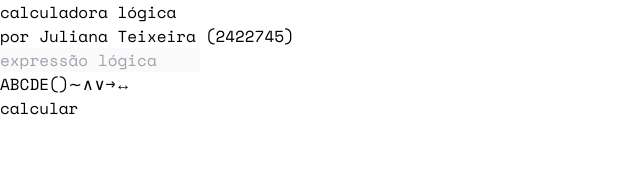
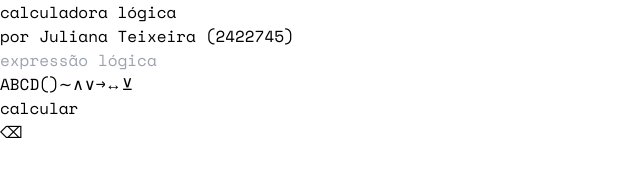
Before and after one commit to ajuteixeira/calculadora-logica, a React (Vite) app: page / in a window 1280 px wide. Shown: the top 194 px of the page, without its empty margins (0-640 px from the left). Built offline with nearby package versions, Linux system fonts and the light colour scheme.

Commit message:
reestruturação de componentes, ação nos botões

```diff
--- a/src/components/Button.jsx
+++ b/src/components/Button.jsx
@@ -1,19 +1,23 @@
-export default function Button(props) {
+export default function Button({ onClick, color, format, text }) {
   return (
     <button
+      onClick={() => onClick(text)}
       className={`
     ${
-      props.color === "default" &&
+      color === "default" &&
       "border border-[#c1afda] text-[#7e459b] bg-[#7927bd21] hover:bg-[#7927bd52]"
     }
-
-    ${props.color === "dark" && "text-white bg-[#7e459b] hover:bg-[#713d8b]"}
-    ${props.format === "default" && "w-[50px] h-[50px]"}
-    ${props.format === "large" && "w-full h-[50px]"}
+    ${
+      color === "red" &&
+      "border border-[#daafc7] text-[#bd2760] bg-[#bd276021] hover:bg-[#daafc7]"
+    }
+    ${color === "dark" && "text-white bg-[#7e459b] hover:bg-[#713d8b]"}
+    ${format === "default" && "w-[50px] h-[50px]"}
+    ${format === "medium" && "w-[112px] h-[50px]"}
+    ${format === "large" && "w-full h-[50px]"}
     `}
-      type={props.type}
     >
-      {props.children}
+      {text}
     </button>
   );
 }
--- /dev/null
+++ b/src/components/Calculator.jsx
@@ -0,0 +1,112 @@
+import React, { useState } from "react";
+import Button from "./Button";
+import Input from "./Input";
+
+export default function Calculator() {
+  const [inputValue, setInputValue] = useState("");
+
+  const addToInput = (text) => {
+    setInputValue((inputValue) => inputValue + text);
+  };
+
+  const clearInput = () => {
+    setInputValue((inputValue) => inputValue.slice(0, -1));
+  };
+
+  return (
+    <>
+      <Input value={inputValue} />
+      <div className="grid grid-cols-6 gap-4 pt-6">
+        <Button
+          onClick={addToInput}
+          format="default"
+          color="default"
+          text="A"
+        />
+        <Button
+          onClick={addToInput}
+          format="default"
+          color="default"
+          text="B"
+        />
+        <Button
+          onClick={addToInput}
+          format="default"
+          color="default"
+          text="C"
+        />
+        <Button
+          onClick={addToInput}
+          format="default"
+          color="default"
+          text="D"
+        />
+        {/* <Button
+          onClick={addToInput}
+          format="default"
+          color="default"
+          text="E"
+        /> */}
+        <Button
+          onClick={addToInput}
+          format="default"
+          color="default"
+          text="("
+        />
+        <Button
+          onClick={addToInput}
+          format="default"
+          color="default"
+          text=")"
+        />
+        <Button
+          onClick={addToInput}
+          format="default"
+          color="default"
+          text="∼"
+        />
+        <Button
+          onClick={addToInput}
+          format="default"
+          color="default"
+          text="∧"
+        />
+        <Button
+          onClick={addToInput}
+          format="default"
+          color="default"
+          text="∨"
+        />
+        <Button
+          onClick={addToInput}
+          format="default"
+          color="default"
+          text="→"
+        />
+        <Button
+          onClick={addToInput}
+          format="default"
+          color="default"
+          text="↔"
+        />
+        <Button
+          onClick={addToInput}
+          format="default"
+          color="default"
+          text="⊻"
+        />
+        <div className="col-end-5 col-span-4 ...">
+          <Button
+            onClick={clearInput}
+            format="large"
+            color="dark"
+            text="calcular"
+          />
+        </div>
+        <div className="col-end-7 col-span-2 ...">
+          <Button onClick={clearInput} format="medium" color="red" text="⌫" />
+        </div>
+      </div>
+    </>
+  );
+}
--- a/src/components/Input.jsx
+++ b/src/components/Input.jsx
@@ -1,11 +1,12 @@
-export default function Input() {
+export default function Input({ value }) {
   return (
     <input
       type="text"
+      value={value}
       name=""
       id=""
+      readOnly={true}
       placeholder="expressão lógica"
-      disabled
       className="w-full h-[50px] p-3 outline-none bg-[#7927bd21]"
     />
   );
--- a/src/components/Keyboard.jsx
+++ /dev/null
@@ -1,44 +0,0 @@
-import Button from "./Button";
-
-export default function Keyboard() {
-  return (
-    <div className="grid grid-cols-6 gap-3 pt-4 pb-4">
-      <Button format="default" color="default">
-        A
-      </Button>
-      <Button format="default" color="default">
-        B
-      </Button>
-      <Button format="default" color="default">
-        C
-      </Button>
-      <Button format="default" color="default">
-        D
-      </Button>
-      <Button format="default" color="default">
-        E
-      </Button>
-      <Button format="default" color="default">
-        (
-      </Button>
-      <Button format="default" color="default">
-        )
-      </Button>
-      <Button format="default" color="default">
-        ∼
-      </Button>
-      <Button format="default" color="default">
-        ∧
-      </Button>
-      <Button format="default" color="default">
-        ∨
-      </Button>
-      <Button format="default" color="default">
-        →
-      </Button>
-      <Button format="default" color="default">
-        ↔
-      </Button>
-    </div>
-  );
-}
--- a/src/pages/Home.jsx
+++ b/src/pages/Home.jsx
@@ -1,7 +1,5 @@
 import Header from "../components/Header";
-import Input from "../components/Input";
-import Keyboard from "../components/Keyboard";
-import Button from "../components/Button";
+import Calculator from "../components/Calculator";
 
 export default function Home() {
   return (
@@ -10,12 +8,8 @@ export default function Home() {
         <section className="flex flex-col items-center justify-center gap-2 pb-6">
           <Header />
         </section>
-        <section className="p-5 rounded-lg bg-white">
-          <Input />
-          <Keyboard />
-          <Button format="large" color="dark">
-            calcular
-          </Button>
+        <section className="p-6 rounded-lg bg-white">
+          <Calculator />
         </section>
       </main>
     </>
```
